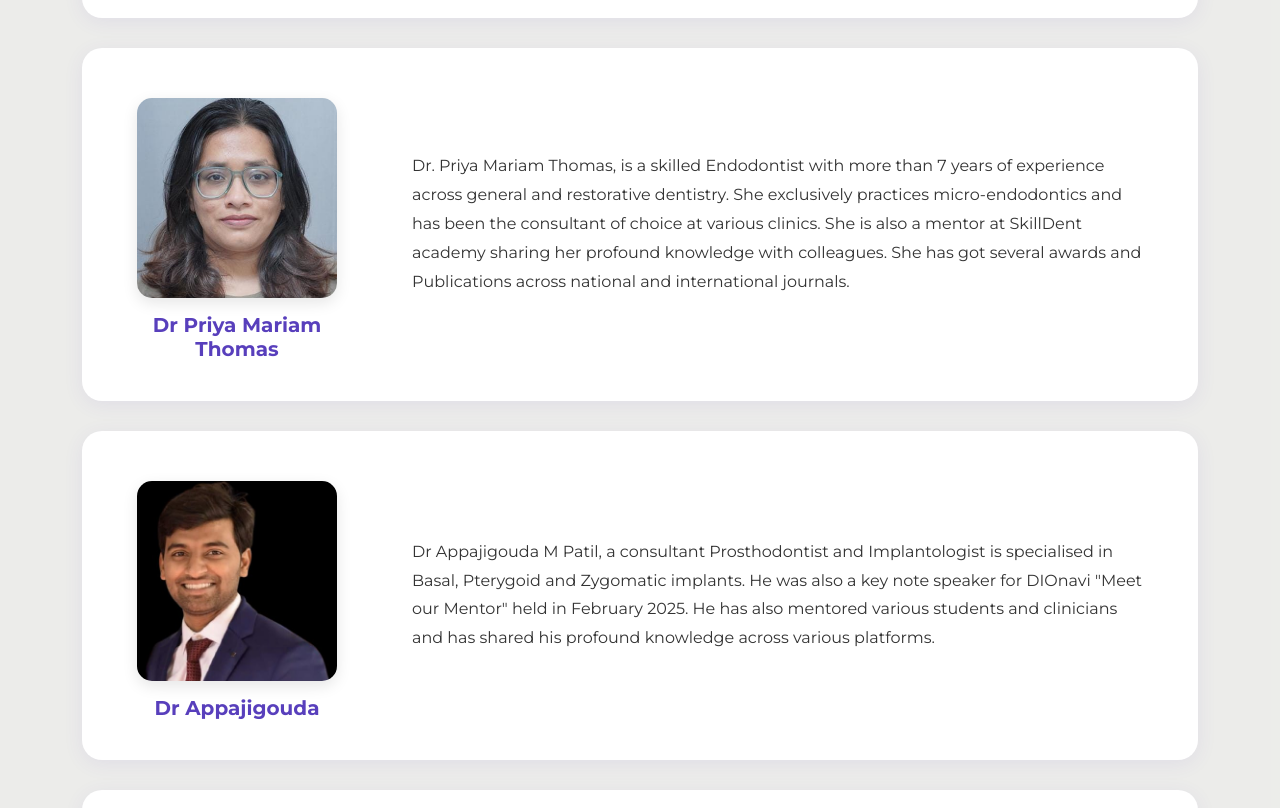
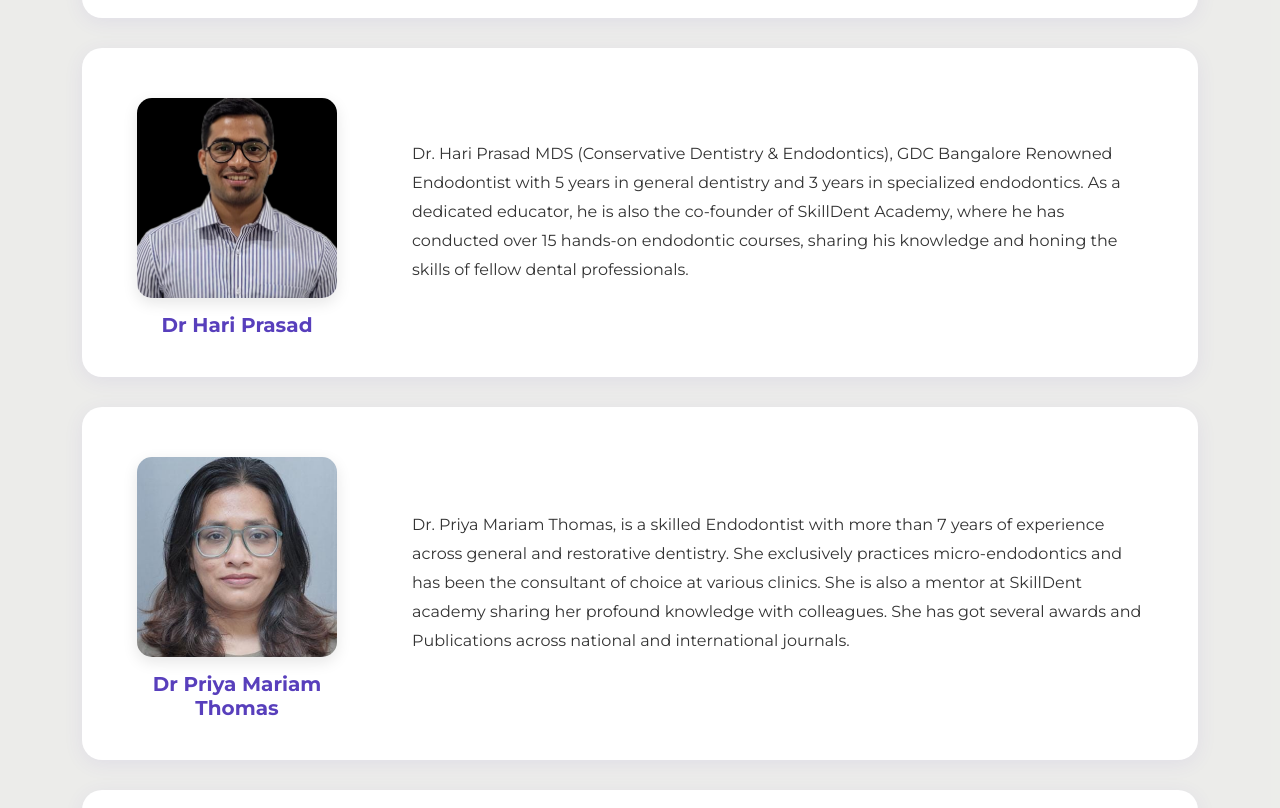
Before and after one commit to kiran-1505/skilldent, a React (Create React App) app: page / in a window 1280 px wide. Shown: the part 10378-11186 px from the top of the page. Built offline with nearby package versions, Linux system fonts and the light colour scheme.

Commit message:
Update Team.js

```diff
--- a/src/sections/Team/Team.js
+++ b/src/sections/Team/Team.js
@@ -15,6 +15,7 @@ import imgEleven from '../../assets/about/team/11-appajigouda.png';
 import imgTwelve from '../../assets/about/team/12-bhargavi.png';
 import imgThirteen from '../../assets/about/team/13-shishirsingh.png';
 import imgFourteen from '../../assets/about/team/14-uthkal.png';
+import imgFifteen from '../../assets/about/team/hari-15.png';
 
 const Team = () => {
     const teams = [
@@ -74,6 +75,11 @@ const Team = () => {
             'description': 'Dr Ashwin P S, a Periodontist and Implantologist, is currently associated with Curaden, India as an education consultant, conducting iTOP workshop at various institutions and clinics in the country. He is research oriented and has got numerous publications under his name, and has also authored the book on the topic PERIODONTAL DRESSING.'
         },
         {
+            'img': imgFifteen,
+            'name': 'Dr Hari Prasad',
+            'description': 'Dr. Hari Prasad MDS (Conservative Dentistry & Endodontics), GDC Bangalore Renowned Endodontist with 5 years in general dentistry and 3 years in specialized endodontics. As a dedicated educator, he is also the co-founder of SkillDent Academy, where he has conducted over 15 hands-on endodontic courses, sharing his knowledge and honing the skills of fellow dental professionals.'
+        },
+        {
             'img': imgTen,
             'name': 'Dr Priya Mariam Thomas',
             'description': 'Dr. Priya Mariam Thomas, is a skilled Endodontist with more than 7 years of experience across general and restorative dentistry. She exclusively practices micro-endodontics and has been the consultant of choice at various clinics. She is also a mentor at SkillDent academy sharing her profound knowledge with colleagues. She has got several awards and Publications across national and international journals.'
```
